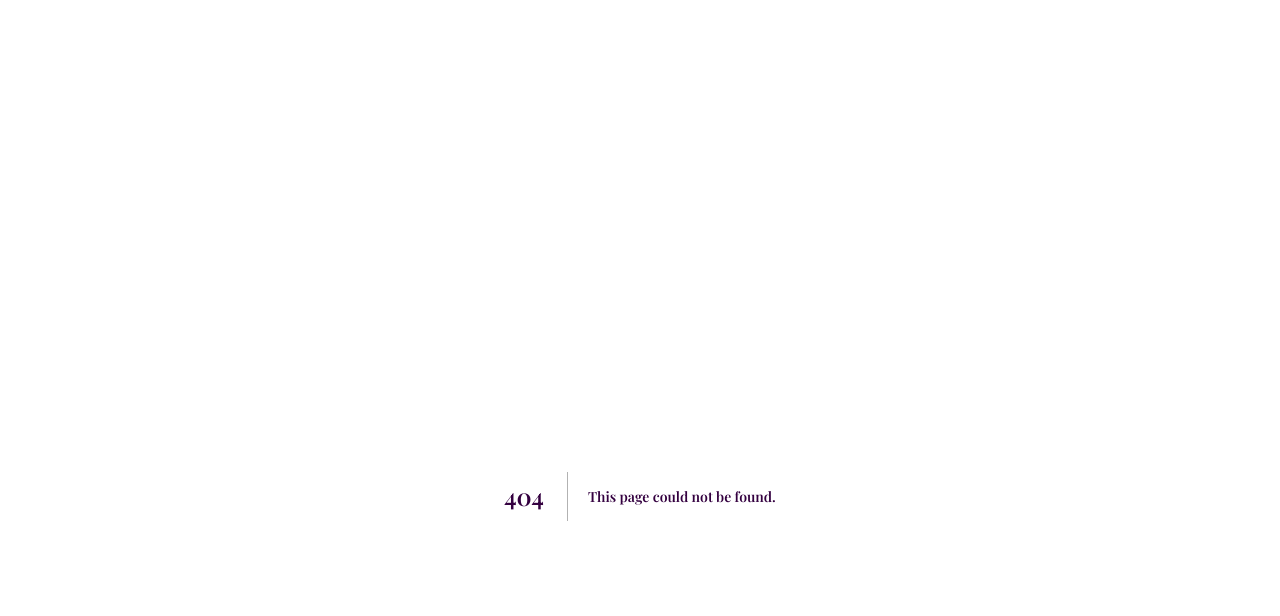
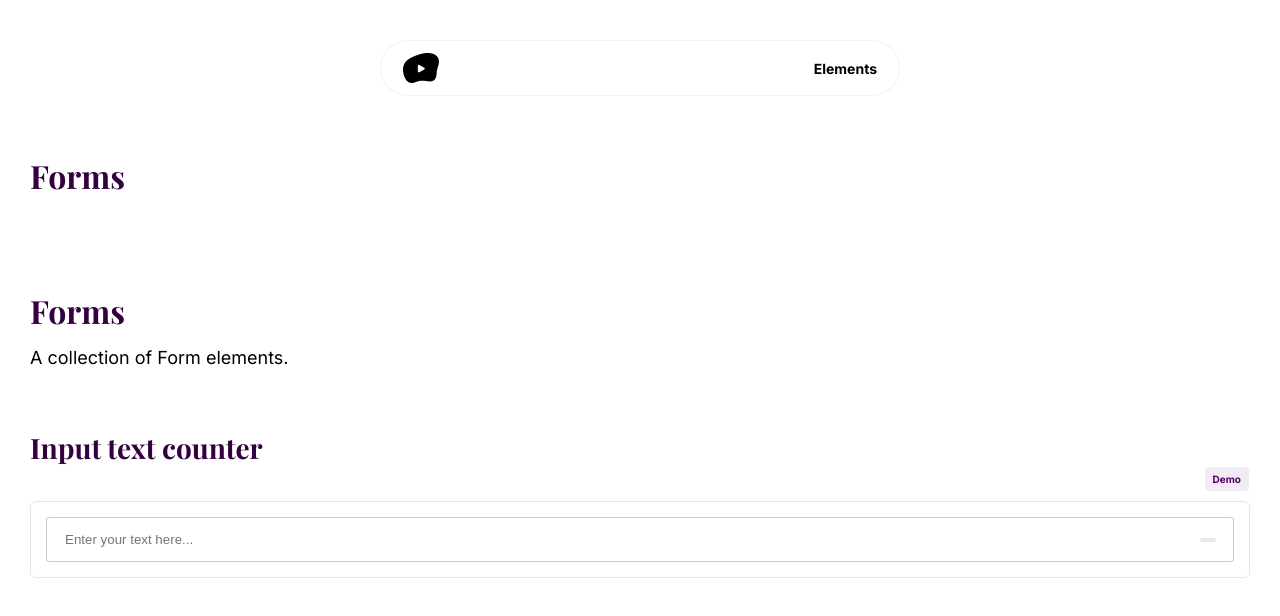
Before and after one commit to builtbymax/playground, a Next.js app: page /elements/forms in a window 1280 px wide. Before the commit this address had no page. Shown: the top 616 px of the page. Built offline with nearby package versions, Linux system fonts and the light colour scheme.

Commit message:
[TASK] Added form elements page
* Added input-counter element example

```diff
--- /dev/null
+++ b/src/app/elements/forms/(components)/InputTextCounter.js
@@ -0,0 +1,32 @@
+'use client';
+
+import { useState } from 'react';
+import styles from './InputTextCounter.module.scss';
+
+export default function Teaser() {
+  const inputPlaceholder = 'Enter your text here...';
+  const maxCharacters = 20;
+
+  const [inputValue, setInputValue] = useState('');
+
+  const countChararacters = (e) => {
+    const input = e.target;
+    const inputValue = e.target.value;
+    const count = inputValue.length;
+
+    if (count >= maxCharacters) {
+      input.classList.add(styles.error);
+    } else {
+      input.classList.remove(styles.error);
+    }
+
+    setInputValue(maxCharacters - count);
+  };
+
+  return (
+    <div className={styles['input-container']}>
+      <input maxLength={maxCharacters} type="text" className={styles.text} placeholder={inputPlaceholder} onKeyUp={countChararacters}></input>
+      <span className={styles.counter}>{inputValue}</span>
+    </div>
+  );
+};
--- /dev/null
+++ b/src/app/elements/forms/(components)/InputTextCounter.module.scss
@@ -0,0 +1,51 @@
+//
+//  InputTextCounter.module.scss
+//  ------------------------------------------------------
+
+$border-radius: 3px;
+$text__color-0: var(--base__color-1);
+$text__color-1: rgba(var(--project__color-2__rgb), .8);
+
+$background-color-0: rgba(var(--project__color-2__rgb), .1);
+
+$border-color-0: rgba(var(--base__color-1__rgb), .2);
+$border-color-1: rgba(var(--project__color-2__rgb), .8);
+$border-color-2: #dc324e;
+
+.input-container{
+  position: relative;
+  width: 100%;
+
+  input.text{
+    &[type="text"]{
+      width: 100%;
+      border: 1px solid $border-color-0;
+      border-radius: $border-radius;
+      color: $text__color-0;
+      padding: 14px 70px 14px 18px;
+      transition: all .3s ease-in-out;
+      &:focus{
+        border-color: $border-color-1;
+        outline: none;
+      }
+    }
+
+    &.error{
+      &:focus{ border-color: $border-color-2; }
+      border-color: $border-color-2;
+    }
+  }
+
+  .counter{
+    position: absolute;
+    top: 50%;
+    right: 18px;
+    transform: translateY(-50%);
+    color: $text__color-1;
+    font-size: 12px;
+    font-weight: 600;
+    background-color: $background-color-0;
+    padding: 2px 8px;
+    border-radius: $border-radius;
+  }
+}
--- /dev/null
+++ b/src/app/elements/forms/page.js
@@ -0,0 +1,31 @@
+import Navigation from "@/components/navigation/Navigation";
+import Section from "@/layouts/Section";
+import Element from "@/layouts/Element";
+import Headline from "@/components/headline-container/HeadlineContainer";
+import InputTextCounter from "./(components)/InputTextCounter";
+
+export default function Button() {
+  const pageContent = {
+    title: "Forms",
+    tag: 'h1',
+    description: "A collection of Form elements.",
+  }
+
+  return (
+    <main>
+      <Navigation />
+      <Section spacingBottom={false}>
+        <Headline headline="Forms" tag="h1" />
+      </Section>
+      <Section spacingBottom={false}>
+        <Headline headline={pageContent.title} subline={pageContent.description} tag={pageContent.tag} inlineComponent={false} />
+      </Section>
+      <Section>
+        <Headline headline="Input text counter" tag="h2" />
+        <Element>
+          <InputTextCounter />
+        </Element>
+      </Section>
+    </main>
+  )
+}
--- a/src/app/page.js
+++ b/src/app/page.js
@@ -28,6 +28,11 @@ export default function Home() {
       title: "Teaser Elements",
       description: "A collection of teaser element layouts."
     },
+    {
+      slug: "/elements/forms",
+      title: "Form Elements",
+      description: "A collection of Form elements."
+    },
   ];
 
   return (
```
